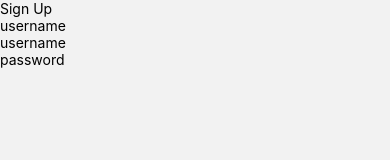
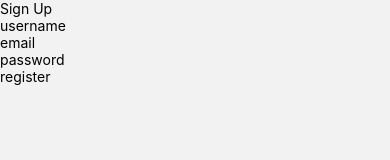
Before and after one commit to SemenovDeveloper/Prayer, a React Native app: screen /Auth in a window 390 px wide. Shown: the top 160 px of the page. Built offline with nearby package versions, Linux system fonts and the light colour scheme.

Commit message:
add button and inputs to sign up form

```diff
--- a/src/screens/auth/components/sign-up-form/sign-up-form.tsx
+++ b/src/screens/auth/components/sign-up-form/sign-up-form.tsx
@@ -51,7 +51,7 @@ export const SignUpForm = () => {
         render={({field: {onChange, value}, fieldState: {error}}) => {
           return (
             <Input
-              placeholder="username"
+              placeholder="email"
               onChange={onChange}
               value={value}
               error={error}
@@ -76,11 +76,12 @@ export const SignUpForm = () => {
               onChange={onChange}
               value={value}
               error={error}
+              isSequre
             />
           );
         }}
       />
-      <Button />
+      <Button onPress={handleSubmit(onSubmit)} title="register" />
     </View>
   );
 };
```
